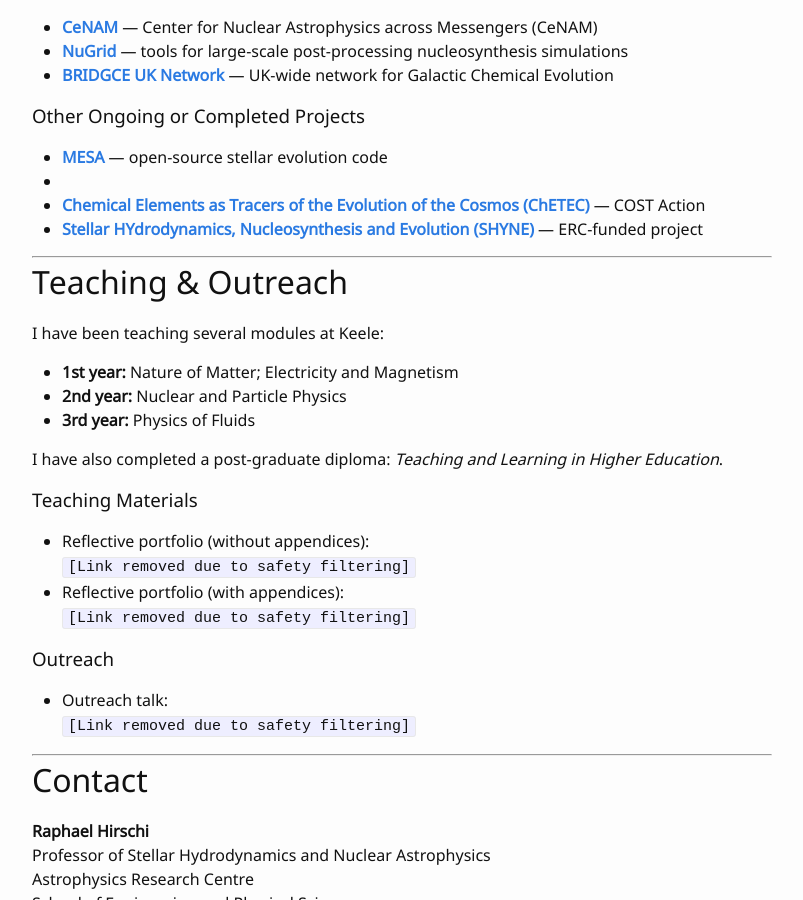
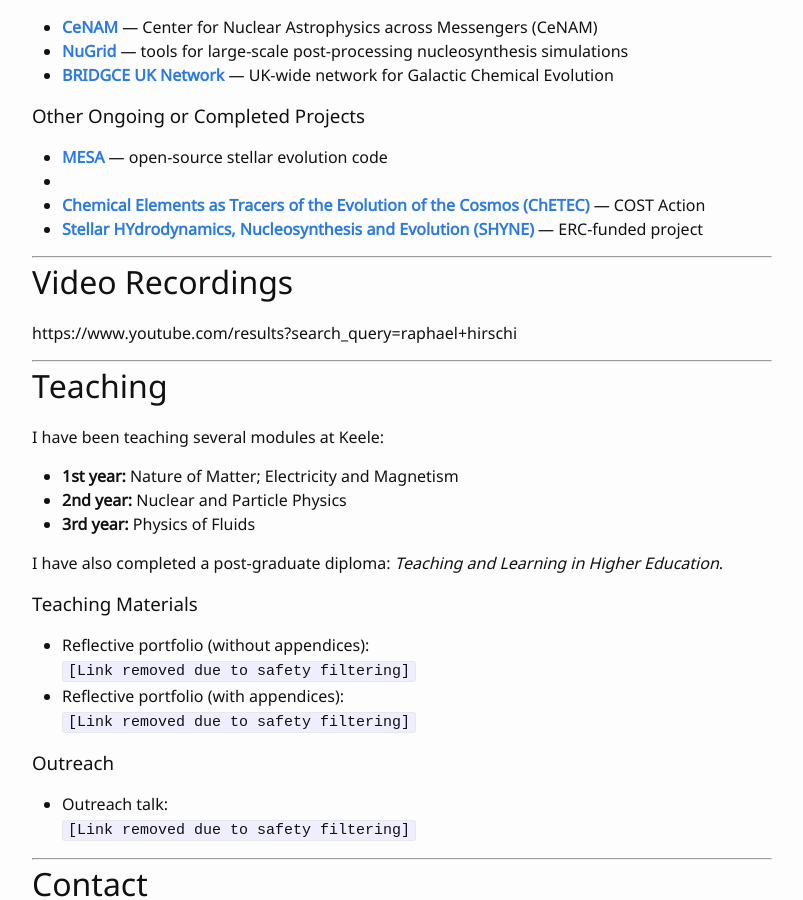
Before and after one commit to raphael-hirschi/raphael-hirschi.github.io, a Jekyll site: the page built from work.md, in a window 1280 px wide and 900 px high, scrolled down 350 px. Shown: the whole window, without its empty margins (238-1041 px from the left). Built offline with Jekyll 4.4.1, drawn with Linux system fonts in a browser that asks for light colours.

Commit message:
Update section headers and add video recordings link

```diff
--- a/work.md
+++ b/work.md
@@ -31,7 +31,13 @@ My research focuses on various aspects related to stars and their evolution.
 
 ---
 
-# Teaching & Outreach
+# Video Recordings
+
+https://www.youtube.com/results?search_query=raphael+hirschi
+
+---
+
+# Teaching
 
 I have been teaching several modules at Keele:
 
```
